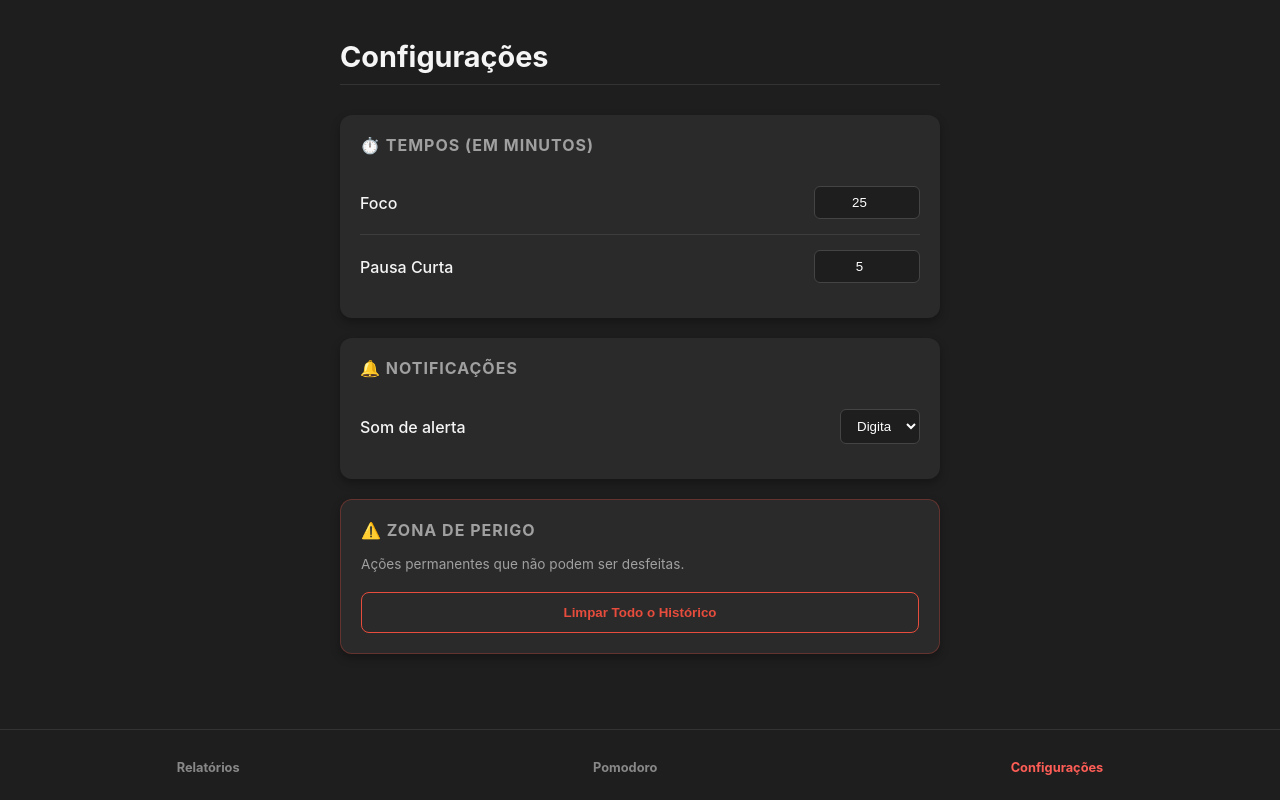
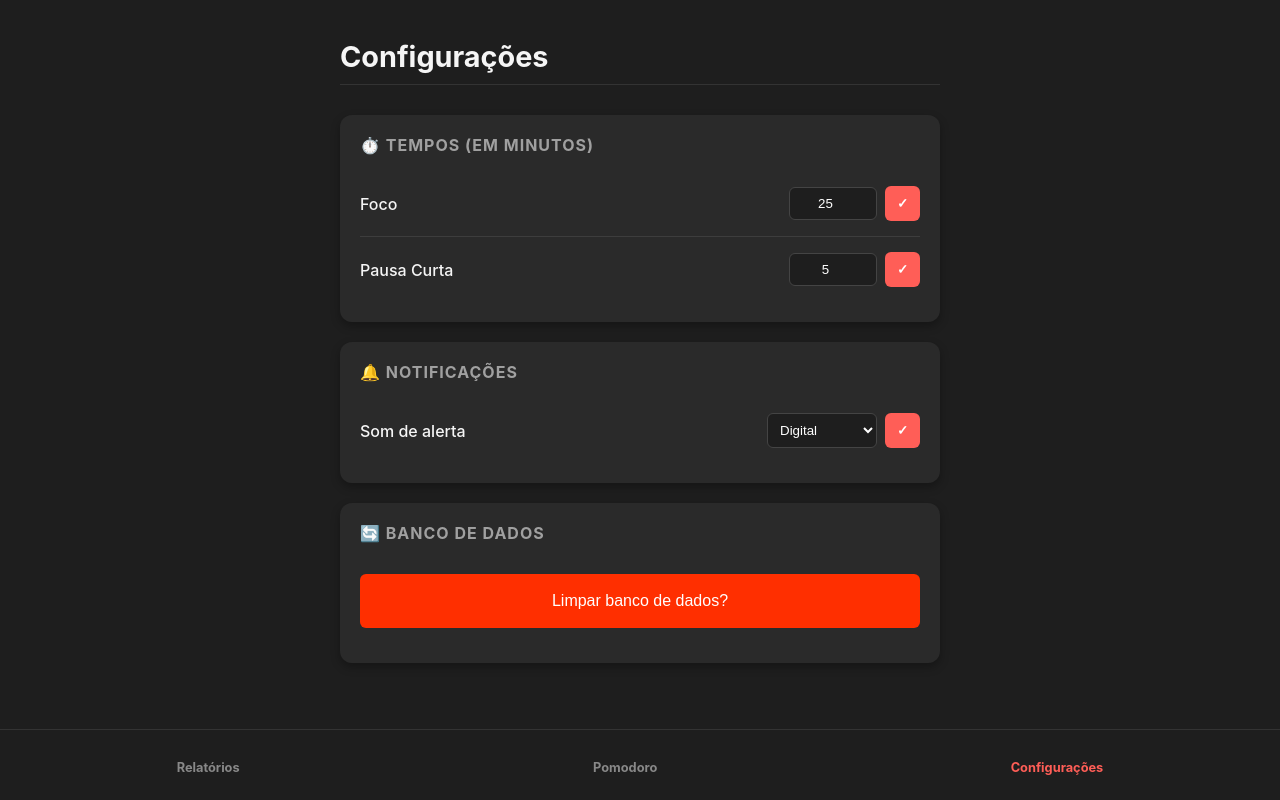
Before and after one commit to TheNullP/MyPom, a FastAPI app: page /page/options in a window 1280 px wide. Run offline with FastAPI, Linux system fonts and the light colour scheme; parts of the project's set-up code (start-up, migrations or seed data) failed here and were passed over.

Commit message:
feat(options): implementa funcionalidade de limpeza de banco de dados
- Cria endpoint DELETE '/clearDb' no roteador de opções.
- Adiciona seção "Limpar banco de dados" na interface de configurações.
- Implementa estilização CSS para botões de ação e alertas visuais.
- Adiciona confirmação via JavaScript antes de executar a deleção total.

```diff
--- a/MyPom/static/css/config-style.css
+++ b/MyPom/static/css/config-style.css
@@ -1,10 +1,9 @@
-/* Importando as cores e fontes padrão (ajuste conforme seu projeto) */
 :root {
-	--bg-color: #1e1e1e; /* Obsidian-like dark */
+	--bg-color: #1e1e1e;
 	--card-bg: #2a2a2a;
 	--text-primary: #f5f5f5;
 	--text-secondary: #a0a0a0;
-	--accent-color: #ff5e57; /* Vermelho Pomodoro */
+	--accent-color: #ff5e57;
 	--danger-color: #e74c3c;
 }
 
@@ -20,7 +19,7 @@
 	padding: 20px;
 	max-width: 600px;
 	margin: 0 auto;
-	padding-bottom: 100px; /* Espaço para a navbar */
+	padding-bottom: 100px;
 }
 
 #title {
@@ -70,10 +69,11 @@
 	background: #1e1e1e;
 	border: 1px solid #444;
 	color: white;
-	padding: 8px 12px;
+	padding: 8px;
 	border-radius: 6px;
-	width: 80px;
+	width: 70px;
 	text-align: center;
+	transition: border-color 0.3;
 }
 
 input:focus,
@@ -109,3 +109,60 @@
 	background-color: var(--danger-color);
 	color: white;
 }
+
+.btn-option {
+	background-color: var(--accent-color);
+	color: white;
+	border: none;
+	border-radius: 6px;
+	width: 35px;
+	height: 35px;
+	display: flex;
+	align-items: center;
+	justify-content: center;
+	cursor: pointer;
+	font-weight: bold;
+	transition:
+		transform 0.2s,
+		background-color 0.3s;
+}
+
+.btn-option:hover {
+	background-color: #ff7e79;
+	transform: scale(1.05);
+}
+
+.btn-option:active {
+	transform: scale(0.95);
+}
+
+#btn-clear-data {
+	font-size: 1rem;
+	background-color: #ff2f00;
+	padding: 18px;
+	color: white;
+	width: 100%;
+	display: flex;
+	justify-content: center;
+	cursor: pointer;
+	border: none;
+	border-radius: 6px;
+	transition:
+		transform 0.2s,
+		background-color 0.3s;
+}
+#btn-clear-data:hover {
+	background-color: #ff2f00;
+	transform: scale(1.05);
+}
+
+.control-wrapper {
+	display: flex;
+	gap: 8px;
+	align-items: center;
+}
+
+select {
+	width: 110px;
+	text-align: left;
+}
--- a/MyPom/static/css/report-style.css
+++ b/MyPom/static/css/report-style.css
@@ -2,7 +2,7 @@
 	margin: 0;
 	background-color: #121212;
 	color: white;
-    font-family: 'Segoe UI', sans-serif;
+	font-family: "Segoe UI", sans-serif;
 	display: flex;
 	justify-content: center;
 	min-height: 100vh;
--- a/MyPom/static/js/focus.js
+++ b/MyPom/static/js/focus.js
@@ -63,7 +63,7 @@
 		});
 
 		if (response.ok) {
-			alert("Sessão salva com sucesso!");
+			// alert("Sessão salva com sucesso!");
 			resetTudo();
 		} else {
 			alert("Erro ao salvar no servidor.");
@@ -71,6 +71,7 @@
 	} catch (error) {
 		console.error("Erro:", error);
 	}
+	alert("Sessão salva com sucesso!");
 }
 
 function resetTudo() {
--- a/MyPom/static/js/options.js
+++ b/MyPom/static/js/options.js
@@ -1 +1,23 @@
-document.addEventListener("DOMContentLoaded", async () => {});
+const clear_data = document.getElementById("btn-clear-data");
+
+clear_data.addEventListener("click", async () => {
+  const confirmed = confirm(
+    "Tem certeza que deseja excluir seu banco de dados?(Ação irreversível).",
+  );
+
+  if (confirmed) {
+    try {
+      const response = await fetch("/options/clearDb", {
+        method: "DELETE",
+      });
+
+      if (response.ok) {
+        alert("Banco de dados deletao com sucesso.");
+      } else {
+        throw alert("Erro inesperado ao tentar excluir Banco de dados.");
+      }
+    } catch (error) {
+      throw alert(f`Erro inesperado ao tentar excluir Banco de dados.${error}`);
+    }
+  }
+});
--- a/MyPom/static/js/report.js
+++ b/MyPom/static/js/report.js
@@ -87,6 +87,7 @@
       barContainer.className = "bar-container";
 
       barContainer.innerHTML = `
+        <span class="bar-value">${item.duration}m</span>
         <div class="bar"
           style="height: ${alturaPercentual}%;"
           title="${item.duration} min">
--- a/MyPom/templates/options.html
+++ b/MyPom/templates/options.html
@@ -17,11 +17,17 @@
             <h3>⏱️ Tempos (em minutos)</h3>
             <div class="setting-item">
                 <label>Foco</label>
+                <div class="control-wrapper">
                     <input type="number" id="pomo-time" value="25">
+                    <button type="submit" class="btn-option" id="pomo-time-btn">✓</button>
+                </div>
             </div>
             <div class="setting-item">
                 <label>Pausa Curta</label>
+                <div class="control-wrapper">
                     <input type="number" id="short-break" value="5">
+                    <button type="submit" class="btn-option" id="short-break-btn">✓</button>
+                </div>
             </div>
         </section>
 
@@ -29,27 +35,32 @@
             <h3>🔔 Notificações</h3>
             <div class="setting-item">
                 <label>Som de alerta</label>
+                <div class="control-wrapper">
                     <select id="sound-type">
                         <option value="digital">Digital</option>
                         <option value="sino">Sino</option>
                         <option value="natureza">Natureza</option>
                     </select>
+                    <button type="submit" class="btn-option" id="sound-btn">✓</button>
+                </div>
             </div>
         </section>
 
-        <section class="settings-group danger-zone">
-            <h3>⚠️ Zona de Perigo</h3>
-            <p>Ações permanentes que não podem ser desfeitas.</p>
-            <button id="btn-clear-db" class="btn-danger">Limpar Todo o Histórico</button>
+        <section class="settings-group">
+            <h3>🔄 Banco de Dados</h3>
+            <div class="setting-item">
+                <button id="btn-clear-data">Limpar banco de dados?</button>
+            </div>
         </section>
+
     </div>
 
     <nav class="navbar-bottom">
-        <div class="nav-item" onclick="window.location.href='/report'"><span class="nav-text">Relatórios</span></div>
+        <div class="nav-item" onclick="window.location.href='/page/report'"><span class="nav-text">Relatórios</span></div>
         <div class="nav-item" onclick="window.location.href='/'"><span class="nav-text">Pomodoro</span></div>
-        <div class="nav-item active"><span class="nav-text">Configurações</span></div>
+        <div class="nav-item active" onclick="window.location.href='/page/options'"><span class="nav-text">Configurações</span></div>
     </nav>
 
-    <script src="/static/js/settings.js"></script>
+    <script src="/static/js/options.js"></script>
 </body>
 </html>
--- a/MyPom/templates/report.html
+++ b/MyPom/templates/report.html
@@ -36,13 +36,11 @@
             </div>
         </section>
     </div>
-
     <nav class="navbar-bottom">
-        <div id="time" class="nav-item active"><span class="nav-text">Relatórios</span></div>
+        <div class="nav-item active" onclick="window.location.href='/page/report'"><span class="nav-text">Relatórios</span></div>
         <div class="nav-item" onclick="window.location.href='/'"><span class="nav-text">Pomodoro</span></div>
-        <div class="nav-item" onclick="window.location.href='/page/options'"><span class="nav-text">Pomodoro</span></div>
+        <div class="nav-item" onclick="window.location.href='/page/options'"><span class="nav-text">Configurações</span></div>
     </nav>
-
     <script src="/static/js/report.js"></script>
 </body>
 </html>
```
Also changed, not shown: MyPom/static/css/weekly_dashboard.css (+14 -6 lines), MyPom/templates/index.html (+3 -9 lines), MyPom/static/css/nav-bar.css (indentation only). Lines whose indentation alone changed are shown as unchanged.
